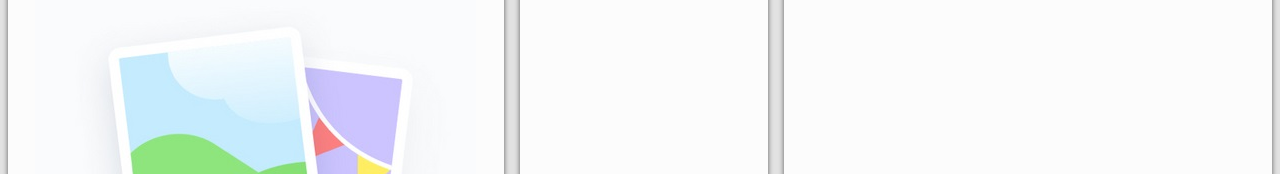
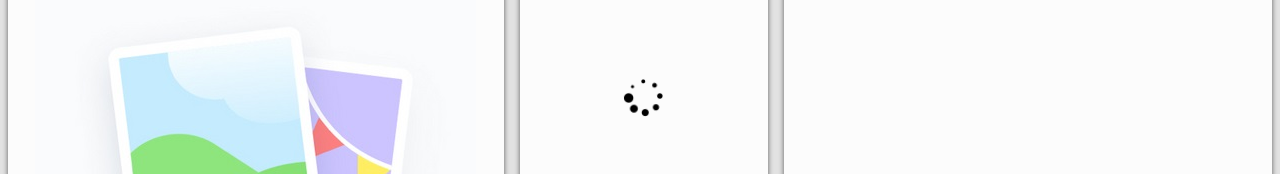
Before and after one commit to mussacharles60/mdm-model-trainer, a React (Create React App) app: page / in a window 1280 px wide. Shown: the part 276-450 px from the top of the page. Built offline with nearby package versions, Linux system fonts and the light colour scheme.

Commit message:
update trainer-lay section

```diff
--- a/public/index.html
+++ b/public/index.html
@@ -12,7 +12,7 @@
     <link rel="apple-touch-icon" href="%PUBLIC_URL%/logo192.png" />
     <link rel="manifest" href="%PUBLIC_URL%/manifest.json" />
     <link rel="stylesheet" href="https://cdnjs.cloudflare.com/ajax/libs/font-awesome/4.7.0/css/font-awesome.min.css">
-    <title>MDM Model Trainer</title>
+    <link rel="stylesheet" href="https://maxst.icons8.com/vue-static/landings/line-awesome/line-awesome/1.3.0/css/line-awesome.min.css">    <title>MDM Model Trainer</title>
   </head>
   <body class="mdm-theme">
     <div id="root"></div>
--- a/src/components/main/index.css
+++ b/src/components/main/index.css
@@ -242,8 +242,9 @@
   height: calc(100% - 30px);
   display: flex;
   flex-direction: column;
-  /* justify-content: center; */
+  justify-content: center;
   align-items: center;
+  position: relative;
 }
 
 .trainer-lay .trainer-btn {
@@ -259,14 +260,23 @@
   border-width: 1px;
   font-size: 16px;
   right: 0;
-  margin: 16px;
+  margin: 16px auto 16px auto;
   padding: 4px 8px 4px 8px;
   /* box-shadow: 0 1px 2px 1px rgba(121, 75, 75, 0.829); */
   cursor: pointer;
   color: #fff;
   background-color: var(--color-pri);
+  position: absolute;
+  top: 0;
+  left: 0;
+  right: 0;
+  z-index: 1;
 }
 
 .trainer-lay .trainer-btn:hover {
   background-color: var(--color-pri-dip);
 }
+
+.trainer-lay .trainer-cont .progress-icon {
+  font-size: 50px;
+}
--- a/src/components/main/index.tsx
+++ b/src/components/main/index.tsx
@@ -149,6 +149,7 @@ export default class Main extends React.Component<
             <div className="title-lay">Train Model</div>
             <div className="trainer-cont">
               <div className="trainer-btn">Start To Train</div>
+              <i className="las la-spinner la-spin progress-icon"></i>
             </div>
           </div>
           <div className="output-lay mdm-shadow">
```
